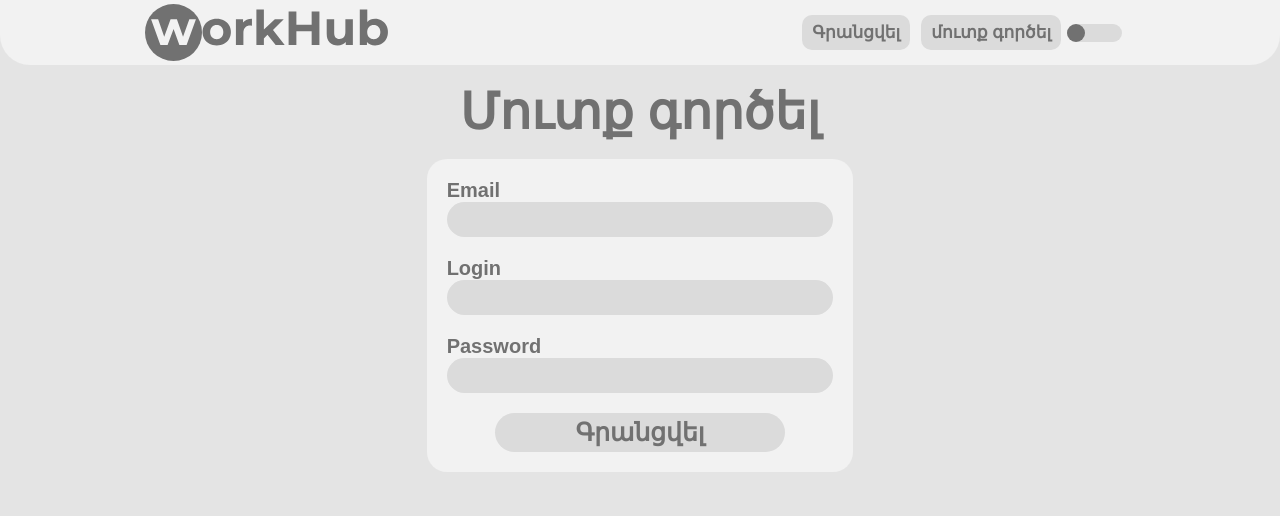
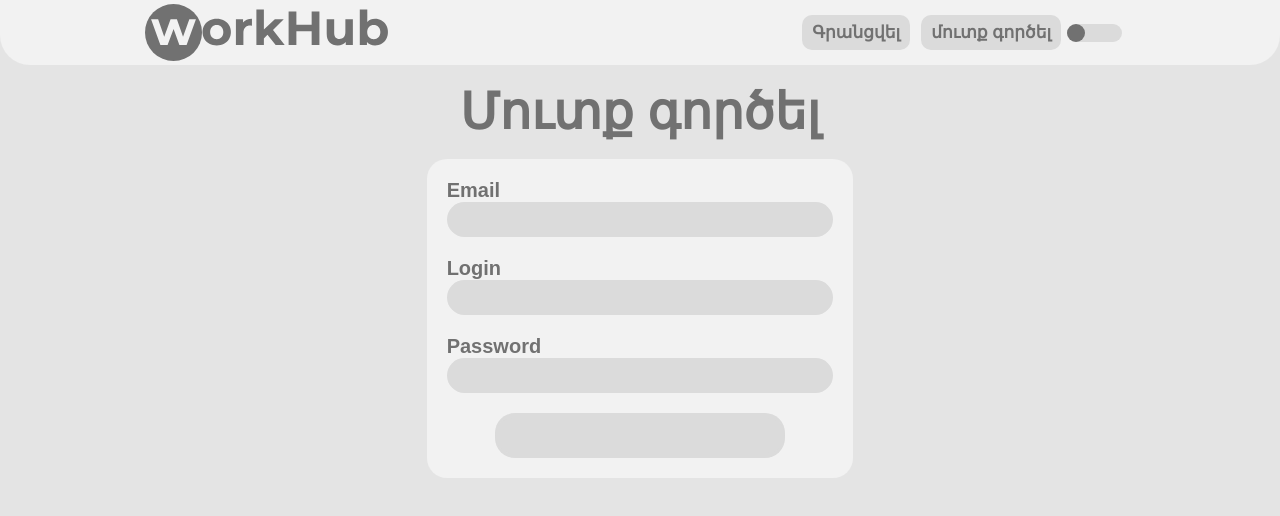
Before and after one commit to saroamirkhanyan/workhub, a React (Create React App) app: page /signin in a window 1280 px wide. Shown: the top 516 px of the page. Built offline with nearby package versions, Linux system fonts and the light colour scheme.

Commit message:
Update SignForm.jsx

```diff
--- a/src/components/SignComponent/SignForm.jsx
+++ b/src/components/SignComponent/SignForm.jsx
@@ -49,7 +49,7 @@ function SignForm() {
         </p>
       </Label>
       <SignFormBtn size="25px" padY="5" padX="0">
-        Գրանցվել
+         <SignInput />
       </SignFormBtn>
     </FormWrapper>
   )
```
